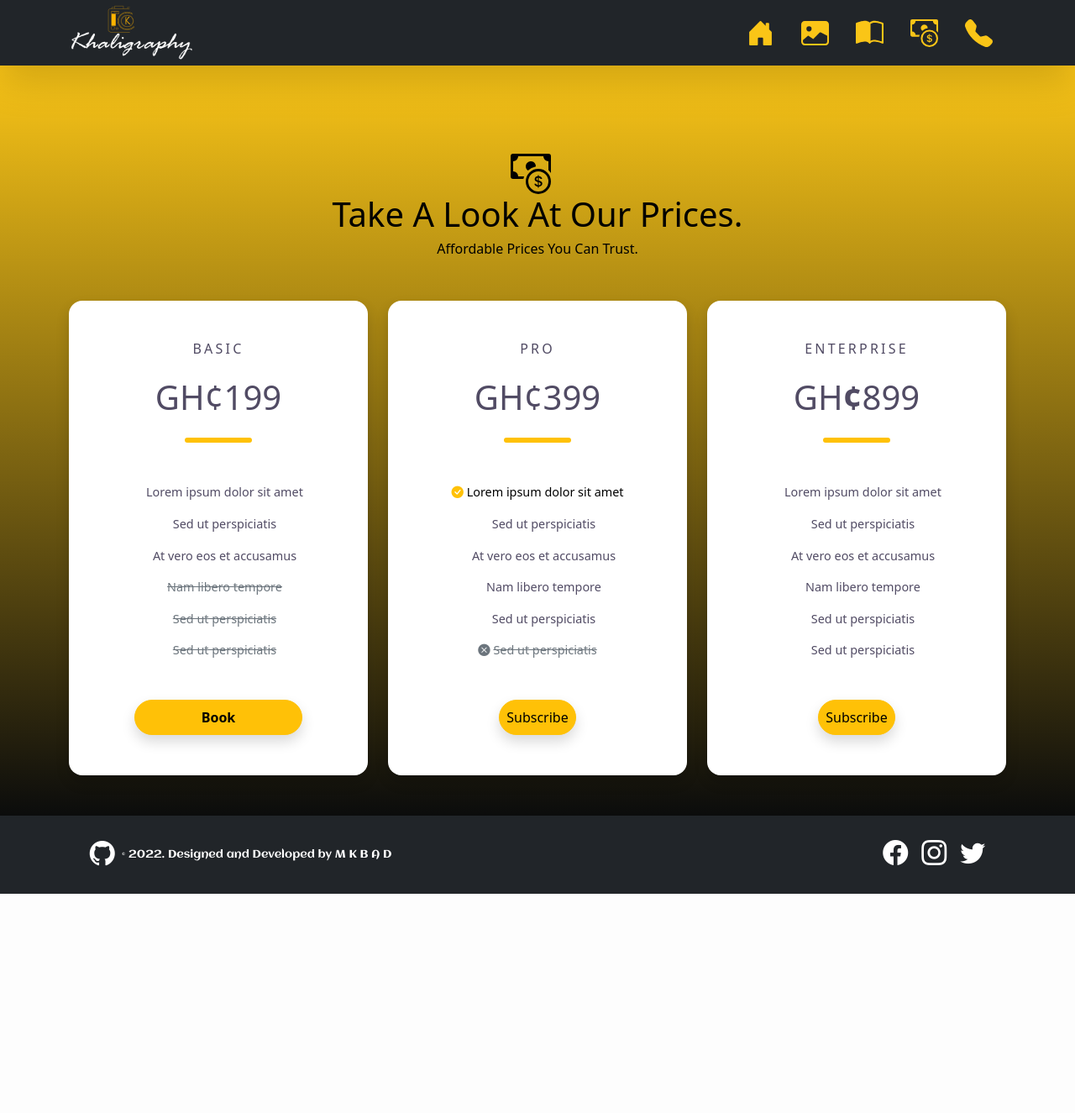
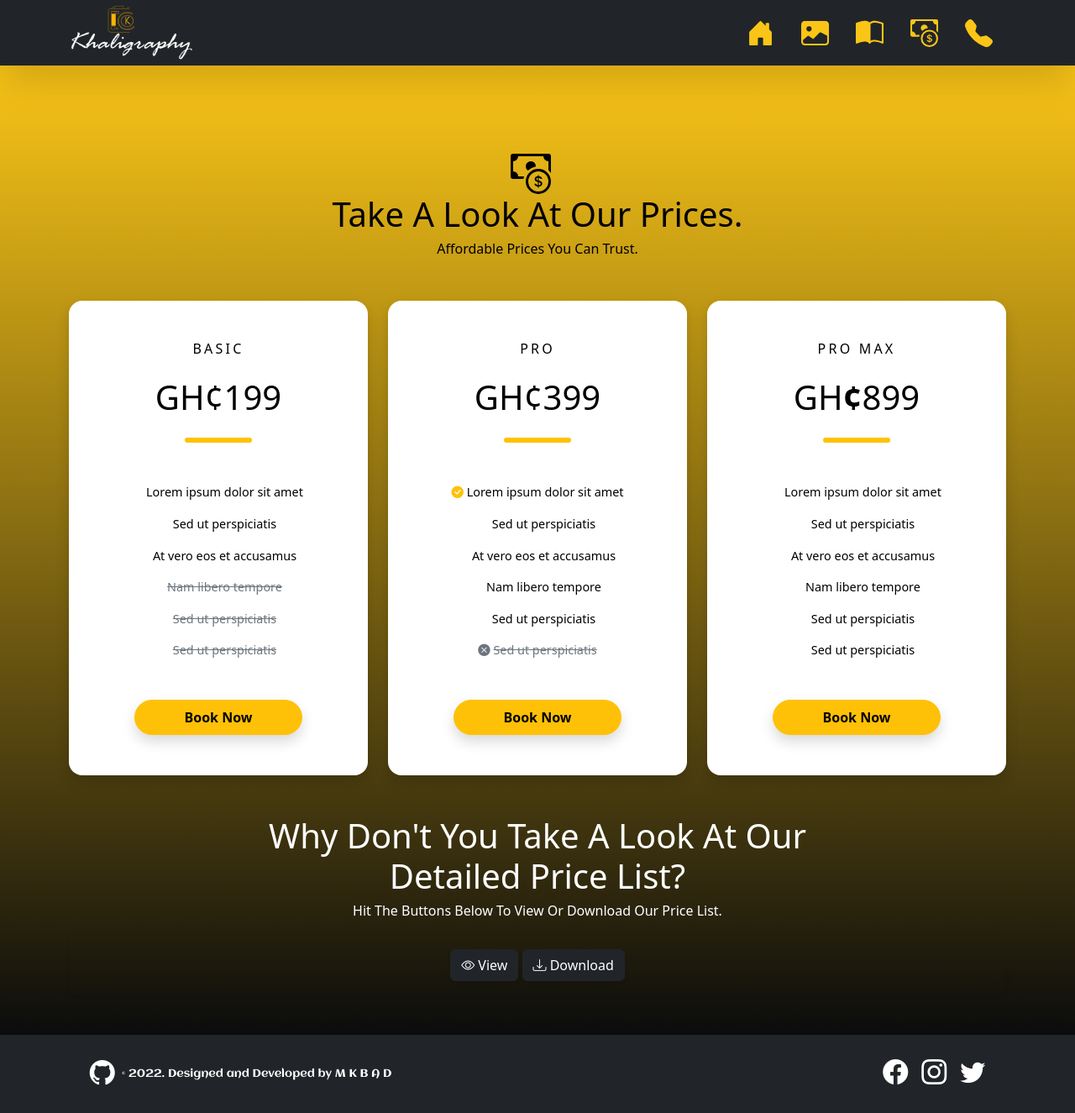
Before and after one commit to mkbad/khaligraphy, a Flask app: page /pricing in a window 1280 px wide. Shown: the whole page at 84% size. Before the commit the page ends 1064 px from the top, so only its background shows below. Run offline with Flask 2, Linux system fonts and the light colour scheme; some libraries are stand-ins or nearby versions; some web fonts are replaced.

Commit message:
major update

```diff
--- a/static/css/cstyles.css
+++ b/static/css/cstyles.css
@@ -68,8 +68,9 @@ footer {
     -webkit-text-stroke-color: black;
 }
 */
-.gall-card>img {
+#gall-img {
     max-height: 100%;
+    background: gray;
 }
 
 .page-head {
@@ -155,7 +156,7 @@ section {
     background: rgb(250, 197, 23);
     background: -webkit-linear-gradient(to bottom, rgb(250, 197, 23), #0b0c0c);
     background: linear-gradient(to bottom, rgb(250, 197, 23), #0b0c0c);
-    color: #514B64;
+    color: #000000;
     min-height: 100vh;
 }
 /* pricing page styles*/
@@ -163,3 +164,15 @@ section {
 .price-btn{
     width: 200px;
 }
+.price-box{
+    max-width: 400px;
+    margin: auto;
+}
+
+.blob{
+    border-radius: 69% 31% 30% 67% / 72% 47% 40% 26%;
+    width: 50px;
+    height: 50px;
+    background: rgb(250, 197, 23);
+    margin: auto;
+}
--- a/templates/base.html
+++ b/templates/base.html
@@ -112,7 +112,6 @@
 
             <li class="ms-3"><a class="text-white" href="#">
                     <i class="bi bi-twitter" style="font-size: 30px"></i>
-
                 </a></li>
         </ul>
     </footer>
--- a/templates/pricing.html
+++ b/templates/pricing.html
@@ -8,7 +8,7 @@
 <section>
     <div class="container py-5">
 
-        <!-- FOR DEMO PURPOSE -->
+        <!-- PAGE HEADER -->
         <div class="text-center mb-1 text-white">
             <div class="row">
                 <div class="col-lg-7 mx-auto">
@@ -25,9 +25,10 @@
         <div class="row text-center align-items-end">
             <!-- Pricing Table-->
             <div class="col-lg-4 mb-5 mb-lg-0">
-                <div class="bg-white p-5 rounded-lg shadow">
+                <div class="bg-white p-5 rounded-lg shadow price-box">
                     <h1 class="h6 text-uppercase font-weight-bold mb-4">Basic</h1>
-                    <h2 class="h1 font-weight-bold">GH¢199<span class="text-small font-weight-normal ml-2"><!--/ month</span>-->
+                    <h2 class="h1 font-weight-bold">GH¢199<span class="text-small font-weight-normal ml-2">
+                            <!--/ month</span>-->
                     </h2>
 
                     <div class="custom-separator my-4 mx-auto bg-warning"></div>
@@ -55,7 +56,7 @@
                             <del>Sed ut perspiciatis</del>
                         </li>
                     </ul>
-                    <a href="#" class="btn btn-warning btn-block p-2 shadow rounded-pill price-btn"><b>Book</b></a>
+                    <a href="#" class="btn btn-warning btn-block p-2 shadow rounded-pill price-btn"><b>Book Now</b></a>
                 </div>
             </div>
             <!-- END -->
@@ -63,9 +64,10 @@
 
             <!-- Pricing Table-->
             <div class="col-lg-4 mb-5 mb-lg-0">
-                <div class="bg-white p-5 rounded-lg shadow">
+                <div class="bg-white p-5 rounded-lg shadow price-box">
                     <h1 class="h6 text-uppercase font-weight-bold mb-4">Pro</h1>
-                    <h2 class="h1 font-weight-bold">GH¢399<span class="text-small font-weight-normal ml-2"><!--/ month</span>-->
+                    <h2 class="h1 font-weight-bold">GH¢399<span class="text-small font-weight-normal ml-2">
+                            <!--/ month</span>-->
                     </h2>
 
                     <div class="custom-separator my-4 mx-auto bg-warning"></div>
@@ -91,7 +93,7 @@
                             <del>Sed ut perspiciatis</del>
                         </li>
                     </ul>
-                    <a href="#" class="btn btn-warning btn-block p-2 shadow rounded-pill">Subscribe</a>
+                    <a href="#" class="btn btn-warning btn-block p-2 shadow rounded-pill price-btn"><b>Book Now</b></a>
                 </div>
             </div>
             <!-- END -->
@@ -99,9 +101,10 @@
 
             <!-- Pricing Table-->
             <div class="col-lg-4">
-                <div class="bg-white p-5 rounded-lg shadow">
-                    <h1 class="h6 text-uppercase font-weight-bold mb-4">Enterprise</h1>
-                    <h2 class="h1 font-weight-bold">GH<b>¢</b>899<span class="text-small font-weight-normal ml-2"><!--/ month</span>-->
+                <div class="bg-white p-5 rounded-lg shadow price-box">
+                    <h1 class="h6 text-uppercase font-weight-bold mb-4">Pro Max</h1>
+                    <h2 class="h1 font-weight-bold">GH<b>¢</b>899<span class="text-small font-weight-normal ml-2">
+                            <!--/ month</span>-->
                     </h2>
 
                     <div class="custom-separator my-4 mx-auto bg-warning"></div>
@@ -126,12 +129,38 @@
                             <i class="fa fa-check mr-2 text-primary"></i> Sed ut perspiciatis
                         </li>
                     </ul>
-                    <a href="#" class="btn btn-warning btn-block p-2 shadow rounded-pill">Subscribe</a>
+                    <a href="#" class="btn btn-warning btn-block p-2 shadow rounded-pill price-btn"><b>Book Now</b></a>
                 </div>
             </div>
             <!-- END -->
 
         </div>
+        <br>
+        <br>
+        <div class="text-center mb-1 text-white">
+            <div class="row">
+                <div class="col-lg-7 mx-auto">
+
+                    <h1 class="text-white">Why Don't You Take A Look At Our Detailed Price List?</h1>
+                    <h6 class="text-white mb-3">Hit The Buttons Below To View Or Download Our Price List.</h6>
+                </div>
+            </div>
+        </div>
+
+        <div class="d-flex align-items-center justify-content-center p-3 my-0 text-white rounded shadow-sm">
+
+            <div class="lh-1 align-items-center justify-content-center">
+
+                <a href="#" class="btn btn-dark shadow-sm bi bi-eye"> View</a>
+                <a href="#" class="btn btn-dark shadow-sm bi bi-download"> Download</a>
+                <!--
+                <br>
+                <br>
+                <a href=""><button href="" class="blob"><i class="bi bi-eye"></i></button></a>
+                <a href=""><button href="" class="blob"><i class="bi bi-download"></i></button></a>
+                -->
+            </div>
+
     </div>
 </section>
 
```
Also changed, not shown: templates/gallery.html (+26 -25 lines).
